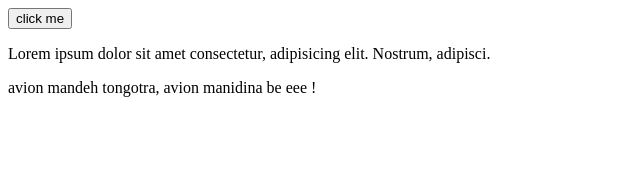
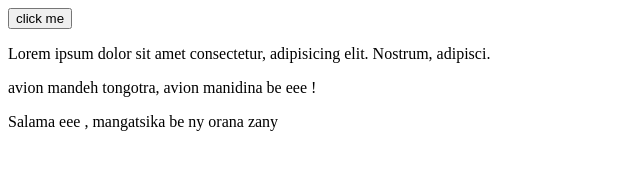
Before and after one commit to X-jonica/git-practice, a plain HTML site: page index.html in a window 1280 px wide. Shown: the whole page, without its empty margins (0-640 px from the left). Drawn offline with Linux system fonts and the light colour scheme.

Commit message:
ajout d une balise p , salama ee

```diff
--- a/index.html
+++ b/index.html
@@ -11,6 +11,7 @@
         <!-- j ai ajouté le p dernierement   -->
         <p>Lorem ipsum dolor sit amet consectetur, adipisicing elit. Nostrum, adipisci.</p>
         <p>avion mandeh tongotra, avion manidina be eee !</p>
+        <p>Salama eee , mangatsika be ny orana zany </p>
 
         <script src="/app.js"></script>
     </body>
```
